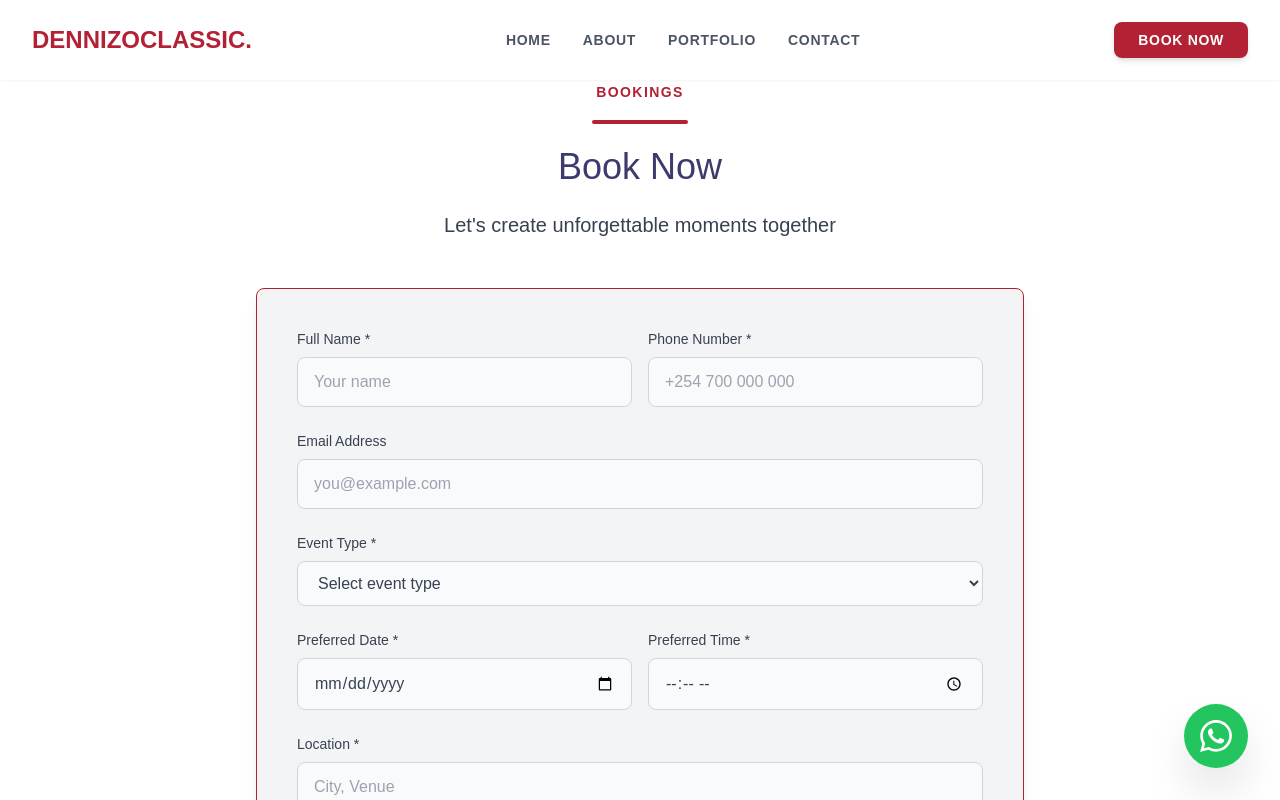
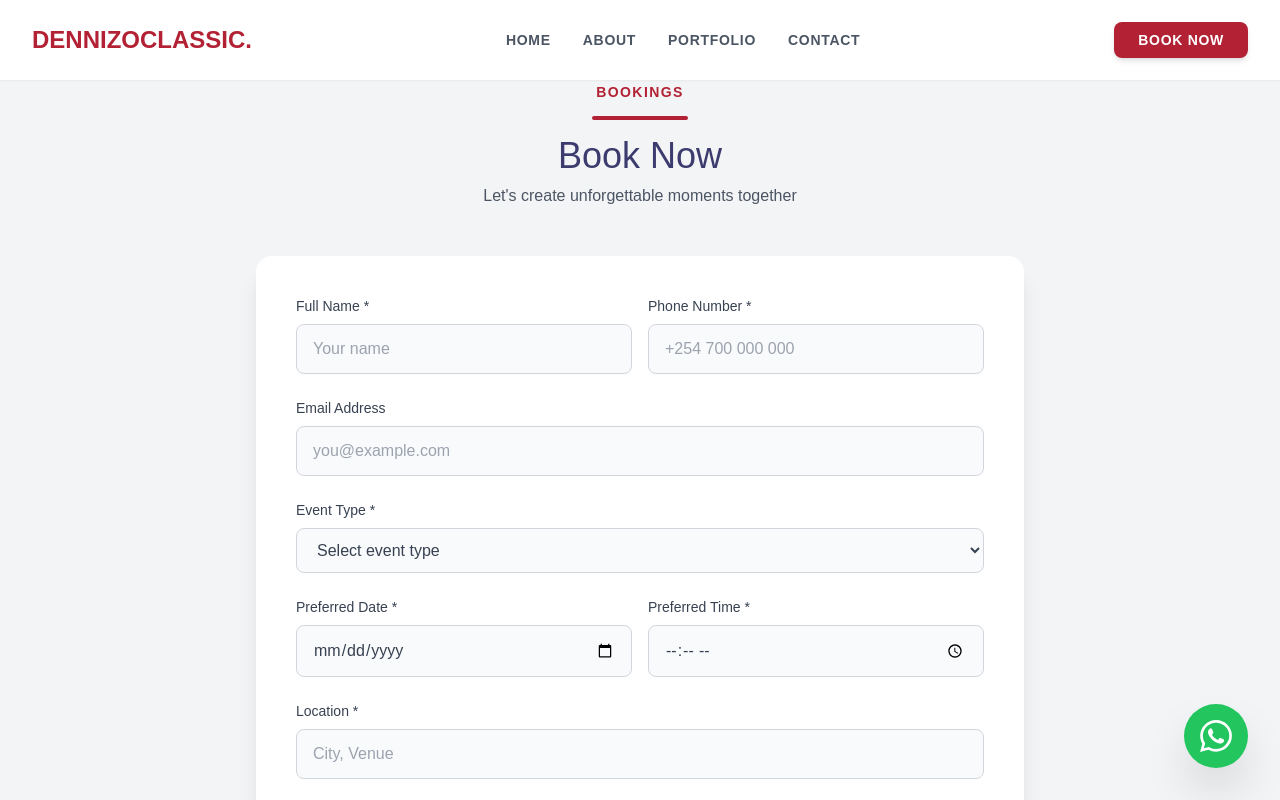
Before and after one commit to csandrew/dennizo-portfolio, a React (Vite) app: page /booking in a window 1280 px wide. Shown: the top 800 px of the page. Built offline with nearby package versions, Linux system fonts and the light colour scheme; the HTML template or start-up script is replaced by a standard one.

Commit message:
Added Formspree integration for booking form and newsletter, updated footer with real email collection

```diff
--- a/package.json
+++ b/package.json
@@ -10,6 +10,7 @@
     "preview": "vite preview"
   },
   "dependencies": {
+    "@formspree/react": "^3.0.0",
     "@fortawesome/fontawesome-svg-core": "^7.3.0",
     "@fortawesome/free-brands-svg-icons": "^7.3.0",
     "@fortawesome/free-solid-svg-icons": "^7.3.0",
--- a/src/components/layout/Footer.jsx
+++ b/src/components/layout/Footer.jsx
@@ -1,6 +1,7 @@
 import React, { useState } from 'react'
 import { Link } from 'react-router-dom'
 import { FontAwesomeIcon } from '@fortawesome/react-fontawesome'
+import { useForm } from '@formspree/react'
 import {
   faInstagram,
   faTiktok,
@@ -17,21 +18,7 @@ import {
 const Footer = () => {
   const currentYear = new Date().getFullYear()
   const [email, setEmail] = useState('')
-  const [status, setStatus] = useState('idle')
-
-  const handleSubscribe = (e) => {
-    e.preventDefault()
-    if (!email) return
-
-    setStatus('submitting')
-
-    // Simulate API call
-    setTimeout(() => {
-      setStatus('success')
-      setEmail('')
-      setTimeout(() => setStatus('idle'), 3000)
-    }, 1000)
-  }  // <-- This was missing!
+  const [state, handleSubmit] = useForm('mvzewezo')
 
   const socialLinks = [
     {
@@ -93,7 +80,7 @@ const Footer = () => {
       <div className="max-w-7xl mx-auto px-4 sm:px-6 lg:px-8">
         <div className="grid md:grid-cols-[auto_auto_auto_1fr] gap-10">
           {/* Brand Section */}
-          <div className="md:col-span-1">
+          <div>
             <h3 className="text-3xl font-display mb-4">
               <span className="text-white">DENNIZO</span>
               <span className="text-pink_orchid">.</span>
@@ -115,7 +102,7 @@ const Footer = () => {
                 <li key={link.name}>
                   <Link
                     to={link.href}
-                    className="text-white/60 hover:text-white transition-colors text-sm"
+                    className="text-white/60 hover:text-pink_orchid transition-colors text-sm"
                   >
                     {link.name}
                   </Link>
@@ -133,26 +120,27 @@ const Footer = () => {
               Subscribe to receive weekly inspiration from Dennizo.
             </p>
 
-            <form onSubmit={handleSubscribe} className="space-y-3">
+            <form onSubmit={handleSubmit} className="space-y-3">
               <div className="flex flex-col gap-2">
                 <input
                   type="email"
+                  name="email"
                   value={email}
                   onChange={(e) => setEmail(e.target.value)}
-                  placeholder="Enter your email"
+                  placeholder="Enter your email address"
                   required
                   className="px-4 py-2.5 rounded-lg text-gray-800 bg-white/10 border border-white/20 text-white placeholder-white/50 focus:outline-none focus:border-pink_orchid transition-colors w-full"
                 />
                 <button
                   type="submit"
-                  disabled={status === 'submitting'}
+                  disabled={state.submitting}
                   className="px-4 py-2.5 bg-white text-secondary font-semibold rounded-lg hover:bg-white/80 transition-all disabled:opacity-50 w-full"
                 >
-                  {status === 'submitting' ? 'Subscribing...' : 'Subscribe'}
+                  {state.submitting ? 'Subscribing...' : 'Subscribe'}
                 </button>
               </div>
 
-              {status === 'success' && (
+              {state.succeeded && (
                 <p className="text-green-400 text-sm text-center">
                   ✅ Subscribed successfully!
                 </p>
@@ -214,7 +202,7 @@ const Footer = () => {
               <Link
                 key={link.name}
                 to={link.href}
-                className="text-white/40 hover:text-white transition-colors text-xs uppercase tracking-wider"
+                className="text-white/40 hover:text-pink_orchid transition-colors text-xs uppercase tracking-wider"
               >
                 {link.name}
               </Link>
--- a/src/components/sections/Booking.jsx
+++ b/src/components/sections/Booking.jsx
@@ -1,8 +1,10 @@
 import React, { useState } from 'react'
 import { motion } from 'framer-motion'
 import { Link } from 'react-router-dom'
+import { useForm, ValidationError } from '@formspree/react'
 
 const Booking = () => {
+  const [state, handleSubmit] = useForm('mvzewezo') // Your form ID
   const [formData, setFormData] = useState({
     name: '',
     email: '',
@@ -17,8 +19,6 @@ const Booking = () => {
     acceptTerms: false
   })
 
-  const [status, setStatus] = useState('idle')
-
   const handleChange = (e) => {
     const { name, value, type, checked } = e.target
     setFormData({
@@ -27,29 +27,23 @@ const Booking = () => {
     })
   }
 
-  const handleSubmit = async (e) => {
+  const onSubmit = async (e) => {
     e.preventDefault()
 
-    // Check if both checkboxes are checked
     if (!formData.confirmDetails) {
       alert('Please confirm your details for appointment booking.')
       return
     }
-
     if (!formData.acceptTerms) {
       alert('Please accept the Terms & Conditions to proceed.')
       return
     }
 
-    setStatus('submitting')
+    // Formspree handles the submission
+    await handleSubmit(e)
 
-    try {
-      await fetch('/api/booking', {
-        method: 'POST',
-        headers: { 'Content-Type': 'application/json' },
-        body: JSON.stringify(formData)
-      })
-      setStatus('success')
+    // Reset form on success
+    if (state.succeeded) {
       setFormData({
         name: '',
         email: '',
@@ -63,13 +57,30 @@ const Booking = () => {
         confirmDetails: false,
         acceptTerms: false
       })
-    } catch (error) {
-      setStatus('error')
     }
   }
 
+  if (state.succeeded) {
+    return (
+      <section className="py-20 bg-gray-100" id="booking">
+        <div className="container-custom">
+          <div className="max-w-3xl mx-auto bg-white rounded-2xl shadow-xl p-12 text-center">
+            <div className="text-6xl mb-4">✅</div>
+            <h2 className="text-3xl font-display text-secondary mb-4">Thank You!</h2>
+            <p className="text-gray-600 text-lg">
+              Your booking request has been received. I'll get back to you within 2 hours.
+            </p>
+            <Link to="/" className="inline-block mt-6 px-6 py-3 bg-primary text-white rounded-lg hover:bg-primary-dark transition-colors">
+              Return Home
+            </Link>
+          </div>
+        </div>
+      </section>
+    )
+  }
+
   return (
-    <section className="py-20 bg-white text-gray-700" id="booking">
+    <section className="py-20 bg-gray-100" id="booking">
       <div className="container-custom">
         <motion.div
           initial={{ opacity: 0, y: 20 }}
@@ -78,20 +89,18 @@ const Booking = () => {
           viewport={{ once: true }}
           className="text-center mb-12"
         >
-          <span className="text-primary font-body font-semibold text-sm uppercase tracking-widest mb-4">
+          <span className="text-primary font-body font-semibold text-sm uppercase tracking-widest">
             Bookings
           </span>
-          <div className="w-24 h-1 bg-primary mx-auto rounded-full m-4"></div>
-          <h2 className="section-title text-secondary">Book Now</h2>
-          <p className="section-subtitle text-gray-700">
+          <div className="w-24 h-1 bg-primary mx-auto rounded-full mt-3 mb-4"></div>
+          <h2 className="text-3xl md:text-4xl font-display text-secondary">Book Now</h2>
+          <p className="text-gray-600 max-w-2xl mx-auto mt-2">
             Let's create unforgettable moments together
           </p>
         </motion.div>
 
-        <div className="flex flex-col gap-6 max-w-3xl mx-auto border border-primary rounded-lg p-6 md:p-10 bg-gray-100 shadow-lg">
-
-          {/* Booking Form */}
-          <form onSubmit={handleSubmit} className="space-y-6">
+        <div className="max-w-3xl mx-auto bg-white rounded-2xl shadow-xl p-6 md:p-10">
+          <form onSubmit={onSubmit} className="space-y-6">
             {/* Name & Phone */}
             <div className="grid md:grid-cols-2 gap-4">
               <div>
@@ -107,6 +116,7 @@ const Booking = () => {
                   className="w-full px-4 py-3 bg-gray-50 border border-gray-300 rounded-lg focus:border-primary focus:ring-2 focus:ring-primary/20 text-gray-700"
                   placeholder="Your name"
                 />
+                <ValidationError field="name" errors={state.errors} className="text-red-500 text-sm mt-1" />
               </div>
               <div>
                 <label className="block text-sm font-medium text-gray-700 mb-2">
@@ -121,6 +131,7 @@ const Booking = () => {
                   className="w-full px-4 py-3 bg-gray-50 border border-gray-300 rounded-lg focus:border-primary focus:ring-2 focus:ring-primary/20 text-gray-700"
                   placeholder="+254 700 000 000"
                 />
+                <ValidationError field="phone" errors={state.errors} className="text-red-500 text-sm mt-1" />
               </div>
             </div>
 
@@ -137,6 +148,7 @@ const Booking = () => {
                 className="w-full px-4 py-3 bg-gray-50 border border-gray-300 rounded-lg focus:border-primary focus:ring-2 focus:ring-primary/20 text-gray-700"
                 placeholder="you@example.com"
               />
+              <ValidationError field="email" errors={state.errors} className="text-red-500 text-sm mt-1" />
             </div>
 
             {/* Event Type */}
@@ -159,6 +171,7 @@ const Booking = () => {
                 <option value="product-launch">Product Launch</option>
                 <option value="other">Other</option>
               </select>
+              <ValidationError field="eventType" errors={state.errors} className="text-red-500 text-sm mt-1" />
             </div>
 
             {/* Preferred Date & Time */}
@@ -175,6 +188,7 @@ const Booking = () => {
                   onChange={handleChange}
                   className="w-full px-4 py-3 bg-gray-50 border border-gray-300 rounded-lg focus:border-primary focus:ring-2 focus:ring-primary/20 text-gray-700"
                 />
+                <ValidationError field="eventDate" errors={state.errors} className="text-red-500 text-sm mt-1" />
               </div>
               <div>
                 <label className="block text-sm font-medium text-gray-700 mb-2">
@@ -188,6 +202,7 @@ const Booking = () => {
                   onChange={handleChange}
                   className="w-full px-4 py-3 bg-gray-50 border border-gray-300 rounded-lg focus:border-primary focus:ring-2 focus:ring-primary/20 text-gray-700"
                 />
+                <ValidationError field="eventTime" errors={state.errors} className="text-red-500 text-sm mt-1" />
               </div>
             </div>
 
@@ -205,6 +220,7 @@ const Booking = () => {
                 className="w-full px-4 py-3 bg-gray-50 border border-gray-300 rounded-lg focus:border-primary focus:ring-2 focus:ring-primary/20 text-gray-700"
                 placeholder="City, Venue"
               />
+              <ValidationError field="location" errors={state.errors} className="text-red-500 text-sm mt-1" />
             </div>
 
             {/* Budget */}
@@ -224,6 +240,7 @@ const Booking = () => {
                 <option value="100k-200k">100,000 - 200,000 KES</option>
                 <option value="200k-plus">200,000+ KES</option>
               </select>
+              <ValidationError field="budget" errors={state.errors} className="text-red-500 text-sm mt-1" />
             </div>
 
             {/* Additional Notes */}
@@ -238,7 +255,8 @@ const Booking = () => {
                 onChange={handleChange}
                 className="w-full px-4 py-3 bg-gray-50 border border-gray-300 rounded-lg focus:border-primary focus:ring-2 focus:ring-primary/20 text-gray-700"
                 placeholder="Tell me about your event..."
-              ></textarea>
+              />
+              <ValidationError field="message" errors={state.errors} className="text-red-500 text-sm mt-1" />
             </div>
 
             {/* Appointment Booking - Grid Section */}
@@ -248,7 +266,6 @@ const Booking = () => {
               </h3>
 
               <div className="grid grid-cols-1 md:grid-cols-2 gap-4">
-                {/* Confirm Details */}
                 <div className="flex items-start gap-3 p-4 bg-gray-50 rounded-lg border border-gray-200">
                   <input
                     type="checkbox"
@@ -264,7 +281,6 @@ const Booking = () => {
                   </label>
                 </div>
 
-                {/* Terms & Conditions */}
                 <div className="flex items-start gap-3 p-4 bg-gray-50 rounded-lg border border-gray-200">
                   <input
                     type="checkbox"
@@ -280,19 +296,21 @@ const Booking = () => {
                   </label>
                 </div>
               </div>
+              <ValidationError field="confirmDetails" errors={state.errors} className="text-red-500 text-sm mt-1" />
+              <ValidationError field="acceptTerms" errors={state.errors} className="text-red-500 text-sm mt-1" />
             </div>
 
             {/* Submit Button */}
             <button
               type="submit"
-              disabled={status === 'submitting'}
+              disabled={state.submitting}
               className={`w-full py-4 bg-primary text-white font-bold uppercase tracking-wider rounded-lg transition-all ${
-                status === 'submitting'
+                state.submitting
                   ? 'opacity-50 cursor-not-allowed'
                   : 'hover:bg-primary-dark transform hover:scale-[1.02]'
               }`}
             >
-              {status === 'submitting' ? 'Sending...' : 'Submit'}
+              {state.submitting ? 'Sending...' : 'Submit'}
             </button>
 
             {/* Legal Agreement Text */}
@@ -302,18 +320,6 @@ const Booking = () => {
               {' | '}
               <Link to="/terms" className="text-primary hover:underline">Terms & Conditions</Link>
             </p>
-
-            {status === 'success' && (
-              <div className="p-4 bg-green-50 border border-green-500 rounded-lg text-green-700 text-center">
-                ✅ Thank you! I'll get back to you within 2 hours.
-              </div>
-            )}
-
-            {status === 'error' && (
-              <div className="p-4 bg-red-50 border border-red-500 rounded-lg text-red-700 text-center">
-                ❌ Something went wrong. Please call me directly or try again.
-              </div>
-            )}
           </form>
         </div>
       </div>
```
Also changed, not shown: 1 other file (tests, documents, lock files or other folders).
